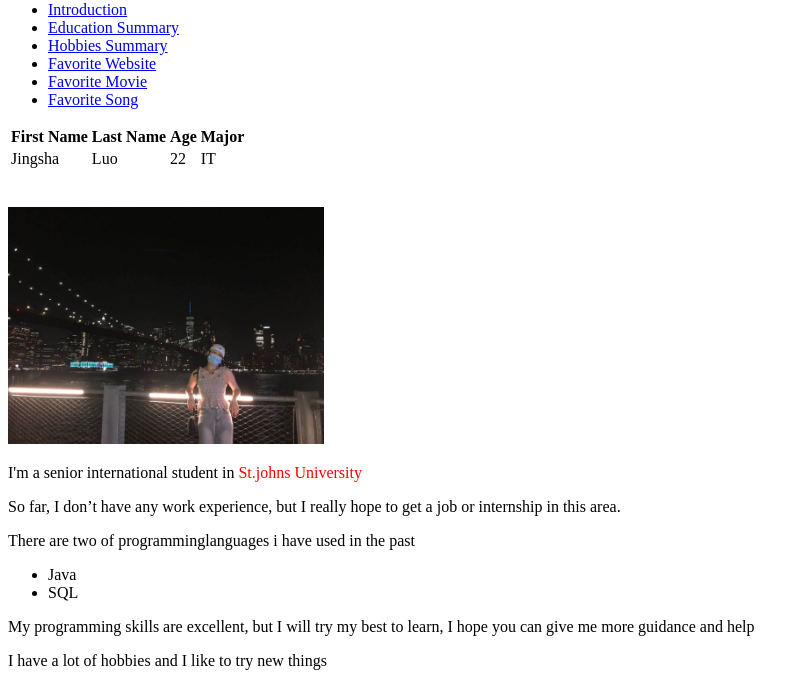
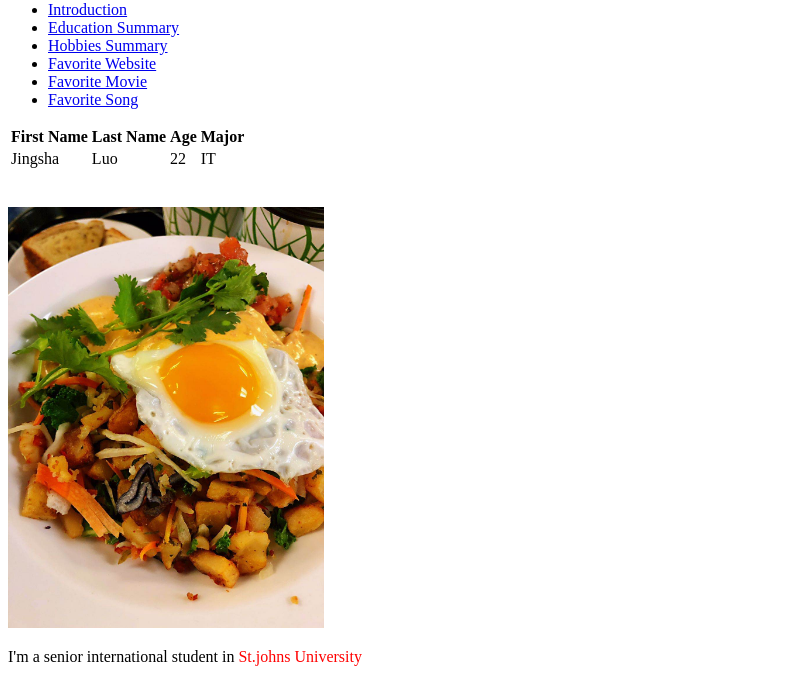
Before and after one commit to JingshaLuo/Assignment-1, a plain HTML site: page index.html in a window 1280 px wide. Shown: the part 79-758 px from the top of the page, without its empty margins (0-809 px from the left). Drawn offline with Linux system fonts and the light colour scheme.

Commit message:
Investigate image issue

```diff
--- a/index.html
+++ b/index.html
@@ -45,7 +45,7 @@
   <br>
   <br>
   <div id=" img/33_jpeg">
-  <img src="img/33.jpeg"width="25%">
+  <img src="img/cook.jpeg" width="25%">
 
 <div id="education">
   <p>I'm a senior international student in <span style="color:red"> St.johns University</span></p>
```
